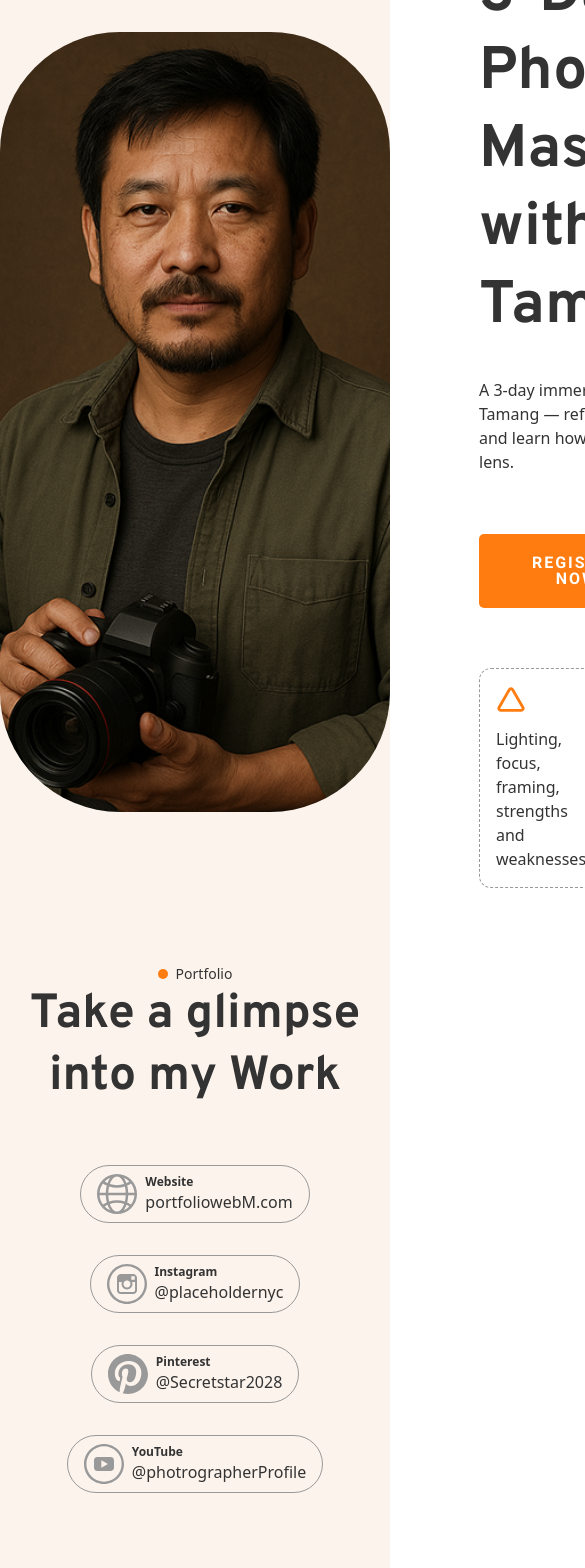
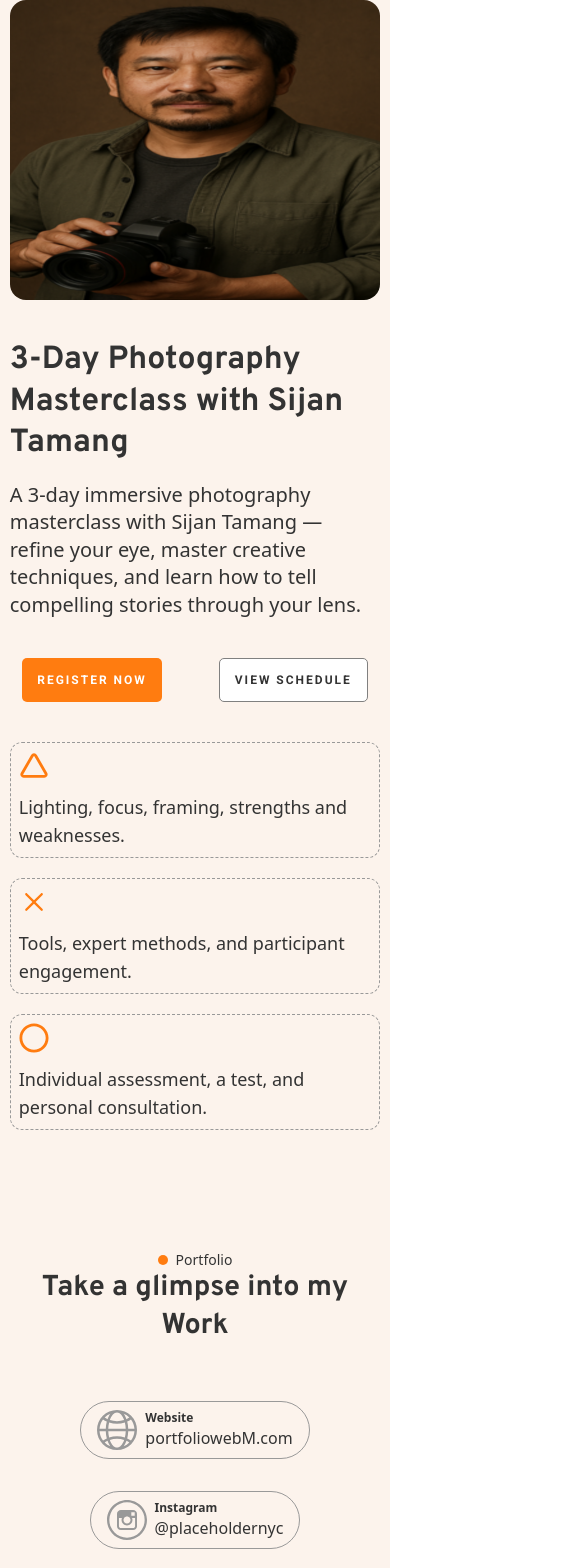
Before and after one commit to Rasic-Pegasus/photography_class, a React (Vite) app: page / in a window 390 px wide. Shown: the top 1568 px of the page, 585 px wide, since content can reach past the window. Built offline with nearby package versions, Linux system fonts and the light colour scheme.

Commit message:
photography-onpage-web-complete

```diff
--- a/src/App.jsx
+++ b/src/App.jsx
@@ -29,8 +29,9 @@ function App() {
 
 
   return (
-    <div className='bg-[var(--allbodybg-color)]'>
-      <div className='max-w-[1400px] mx-auto'>
+    <div className='bg-[var(--allbodybg-color)] '>
+      <div className='max-w-[1400px] mx-auto max-sm:max-w-[95%] max-md:max-w-[95%] max-lg:max-w-[95%] max-xl:max-w-[95%] max-2xl:max-w-[95%]'>
+
 
 
 
@@ -46,8 +47,8 @@ function App() {
 
 
 
-        <div ref={ticketcardRef} className='flex gap-20 items-center justify-between'>
-          <div>
+        <div ref={ticketcardRef} className='flex gap-20 max-lg:gap-10 items-center justify-between max-sm:flex-col max-md:flex-col max-lg:flex-col'>
+          <div  >
             <Booking />
           </div>
 
@@ -61,9 +62,16 @@ function App() {
 
 
         {/* Location Section */}
-        <Location
+        <div>
+            <Location
           Locationhead="Location"
+
         />
+
+
+        </div>
+
+
 
 
         <Carousel />
--- a/src/components/booking.jsx
+++ b/src/components/booking.jsx
@@ -29,7 +29,7 @@ const Booking = () => {
     ];
 
     return (
-        <div className='w-[700px]'>
+        <div className='w-[64%] max-sm:w-[100%] max-md:w-full max-lg:w-[80%] max-xl:w-[100%] max-2xl:w-[80%]'>
 
             {bookSeat.map((book, index) => (
                 <div key={index} className="booking-card">
--- a/src/components/carousel.css
+++ b/src/components/carousel.css
@@ -43,3 +43,33 @@
   background: var(--color-primary);
   color: white;
 }
+
+@media (max-width: 768px) {
+  .custom-swiper-buttons-wrapper{
+    bottom: 5%;
+  }
+
+}
+
+
+@media (max-width: 640px) {
+  .custom-swiper-buttons-wrapper {
+    position: static;
+    transform: none;
+    width: 100%;
+    display: flex;
+    justify-content: center;
+    padding-top: 20px;
+    margin-top: 10px;
+    align-items: center;
+  }
+}
+
+
+@media (max-width: 500px) {
+  .custom-swiper-buttons-wrapper {
+    bottom: 10%;
+
+
+  }
+}
--- a/src/components/footer.jsx
+++ b/src/components/footer.jsx
@@ -4,19 +4,19 @@ import React from 'react'
 const Footer = ({ day, date, location, organiser, phone, mail }) => {
 
   return (
-    <div className='flex justify-between border-t-2 border-t-[#989595] py-15'>
+    <div className='w-full flex justify-between border-t-2 border-t-[#989595] py-15 max-sm:flex-wrap gap-6'>
 
-      <div className='w-[346px]'>
+      <div className='w-[25%] max-sm:w-[50%]'>
         <p className='text-xl font-bold'>{day}</p>
       </div>
 
-      <div className='flex flex-col gap-2.5'>
+      <div className='flex flex-col gap-2.5 max-sm:w-[40%]'>
         <p className='font-bold'>{date}</p>
         <p>{location}</p>
       </div>
 
 
-      <div className='flex flex-col gap-2.5'>
+      <div className='flex flex-col gap-2.5 w-[17] max-sm:w-[50%]'>
         <p>{organiser}</p>
         <p>{phone}</p>
         <p>{mail}</p>
--- a/src/components/form.jsx
+++ b/src/components/form.jsx
@@ -67,14 +67,14 @@ const Form = ({ title, formRef, ticketcardRef }) => { // Receive formRef as prop
   // };
 
   return (
-    <div ref={formRef} className="mt-[100px] mb-[100px]"> {/* Attach ref here and fix the className */}
+    <div ref={formRef} className="mt-[100px] mb-[100px] "> {/* Attach ref here and fix the className */}
 
       {/* <h2 className="mb-6">{title}</h2> */}
-      <div className="flex items-center justify-between gap-20">
-        <div className="w-[700px]">
-          <form onSubmit={handleSubmit} className="">
+      <div className="flex items-center justify-between gap-20 max-sm:flex-col max-md:flex-col max-lg:flex-col">
+        <div className="w-[60%] max-sm:w-full max-md:w-[80%] max-lg:w-[90%]">
+          <form onSubmit={handleSubmit}>
             <h2 className="mb-6">{title}</h2>
-            <div className="grid grid-cols-2 gap-4">
+            <div className="grid grid-cols-2 gap-4 ">
               <input
                 type="text"
                 name="firstName"
@@ -146,7 +146,9 @@ const Form = ({ title, formRef, ticketcardRef }) => { // Receive formRef as prop
         </div>
 
         <div>
-          <img className="w-[600px] h-[500px] object-cover rounded-xs" src={formimage} alt="" />
+          <img className="w-[600px] h-[500px] object-cover rounded-xs max-sm:object-none max-sm:hidden max-lg:w-full" src={formimage} alt="booking form image..."
+
+          />
         </div>
       </div>
     </div>
--- a/src/components/landingpage.jsx
+++ b/src/components/landingpage.jsx
@@ -1,12 +1,14 @@
 // import { useRef } from "react";
 import landingphoto from "../assets/images/landingImage.png";
+import landingphotomobile from "../assets/images/mobilelandin.png";
+
 
 import { FaRegCircle } from "react-icons/fa";
 import { PiTriangleBold } from "react-icons/pi";
 import { RxCross2 } from "react-icons/rx";
 
 
-const LandingPage = ({ formRef, scheduleRef}) => { // Receive formRef as prop
+const LandingPage = ({ formRef, scheduleRef }) => { // Receive formRef as prop
 
   const scrollToForm = () => {
     formRef.current?.scrollIntoView({
@@ -16,7 +18,7 @@ const LandingPage = ({ formRef, scheduleRef}) => { // Receive formRef as prop
 
   };
 
-    const scheduleToList = () => {
+  const scheduleToList = () => {
     scheduleRef.current?.scrollIntoView({
       behavior: 'smooth',
       block: 'start'
@@ -29,6 +31,7 @@ const LandingPage = ({ formRef, scheduleRef}) => { // Receive formRef as prop
   const landingDetail = [
     {
       photo: landingphoto,
+      photo2: landingphotomobile,
       title: "3-Day Photography Masterclass with Sijan Tamang",
       description:
         "A 3-day immersive photography masterclass with Sijan Tamang — refine your eye, master creative techniques, and learn how to tell compelling stories through your lens.",
@@ -41,17 +44,17 @@ const LandingPage = ({ formRef, scheduleRef}) => { // Receive formRef as prop
       smallCards: [
         {
           scard: "1",
-          photoIcon: <PiTriangleBold size={"30px"}/>,
+          photoIcon: <PiTriangleBold size={"30px"} />,
           cardTitle: "Lighting, focus, framing, strengths and weaknesses.",
         },
         {
           scard: "2",
-          photoIcon: <RxCross2   size={"30px"}/>,
+          photoIcon: <RxCross2 size={"30px"} />,
           cardTitle: "Tools, expert methods, and participant engagement.",
         },
         {
           scard: "3",
-          photoIcon: <FaRegCircle size={"30px"}/>,
+          photoIcon: <FaRegCircle size={"30px"} />,
           cardTitle: "Individual assessment, a test, and personal consultation.",
         },
       ],
@@ -71,22 +74,30 @@ const LandingPage = ({ formRef, scheduleRef}) => { // Receive formRef as prop
 
         {landingDetail.map((landing, index) => (
 
-          <div className="flex items-center gap-[89px] h-screen" key={index}>
-
-            <img className="rounded-[120px] w-[553px] h-[780px] object-cover " src={landing.photo} alt={landing.title} />
-
-            <div className="w-[546px]">
+          <div className="flex items-center gap-[89px] max-xl:gap-10 h-screen max-sm:h-fit max-md:h-fit max-lg:h-fit max-sm:flex-col max-md:flex-col max-lg:flex-col max-sm:gap-[40px]" key={index}>
 
 
 
 
-              <h1>{landing.title}</h1>
-              <p className="leading-6 font-normal">{landing.description}</p>
+            <img className="rounded-[120px] w-[553px] h-[780px] object-cover max-sm:hidden sm:block" src={landing.photo} alt={landing.title} />
 
 
-              <div className="flex mt-15 mb-15 gap-8">
+            <img className="max-sm:object-cover max-sm:rounded-2xl max-sm:w-full max-sm:h-[300px] max-sm:block sm:hidden " src={landing.photo2} alt={landing.title} />
 
-                <button onClick={scrollToForm} className="btn_main">{landing.btnPRM}</button>
+
+
+            <div className="w-[546px] max-sm:w-[100%] max-md:w-[100%] max-lg:w-[100%]">
+
+
+
+              <h1 className="max-sm:text-2xl max-md:text-3xl">{landing.title}</h1>
+              <p className="leading-6 font-normal max-sm:text-xl/snug max-md:text-xl">{landing.description}</p>
+
+
+              <div className="flex my-15 gap-8 max-sm:my-10 max-sm:justify-around max-[500px]:justify-between max-[500px]:my-0">
+
+
+                <button onClick={scrollToForm} className="btn_main max-sm:text-sm max-sm:p-1 max-[500px]:p-0.5">{landing.btnPRM}</button>
 
                 <button onClick={scheduleToList} className="btn_secondary">{landing.btnSCY}</button>
 
@@ -96,14 +107,14 @@ const LandingPage = ({ formRef, scheduleRef}) => { // Receive formRef as prop
 
 
               {/* Small Cards */}
-              <div className="flex gap-5">
+              <div className="flex gap-5 max-[500px]:flex-wrap">
                 {landing.smallCards.map((card) => (
                   <div
                     key={card.scard}
-                    className="flex flex-col border-1 border-[var(--color-secondary)] border-dashed rounded-xl p-4"
+                    className="flex flex-col border-1 border-[var(--color-secondary)] border-dashed rounded-xl p-4 max-sm:p-2"
                   >
-                    <span className="text-[var(--color-primary)]  mb-3">{card.photoIcon}</span>
-                    <p className="font-normal">{card.cardTitle}</p>
+                    <span className="text-[var(--color-primary)] mb-3">{card.photoIcon}</span>
+                    <p className="font-normal max-sm:text-lg">{card.cardTitle}</p>
                   </div>
                 ))}
               </div>
--- a/src/index.css
+++ b/src/index.css
@@ -51,7 +51,6 @@ em {
 } */
 
 
-@import "tailwindcss";
 
 
 /*=====================================
@@ -66,14 +65,11 @@ em {
   --color-white: #ffffff;
   --allbodybg-color: #FCF3EC;
   --color-bglocation: #fee5d0;
-
   /* --bg-primary: #322d2d; */
   /* --bg-secondary: #ee9b9b;   */
 
-
   /* Overpass is the primary font-family */
   --font-primary: "Overpass", sans-serif;
-
 
   /* Roboto is the secondary font-family */
   --font-secondary: "Roboto", sans-serif;
@@ -129,13 +125,46 @@ body h3 {
   font-size: 1rem;
 }
 
+ @media(max-width:1280px) {
 
-body li, body button {
-  /* font-size: 1rem;
-    line-height: 1.5;
-    font-family: var(--font-secondary);
-    font-weight: 400; */
+body h1 {
+  font-size: 3rem;
+  margin-bottom: 1rem;
 }
+body h2 {
+  font-size: 2.8rem;
+}
+
+}
+
+ @media(max-width:768px) {
+
+body h1 {
+  font-size: 3rem;
+  margin-bottom: 1rem;
+}
+body h2 {
+  font-size: 2.8rem;
+}
+
+}
+
+
+@media(max-width:640px) {
+
+body h1 {
+  font-size: 2rem;
+  margin-bottom: 1rem;
+}
+body h2 {
+  font-size: 1.8rem;
+}
+
+}
+
+
+
+
 
 body em {
   font-weight: 700;
@@ -155,6 +184,7 @@ img {
 }
 
 
+
 .btn_main,
 .btn_secondary {
   padding: 20px 30px;
@@ -169,7 +199,6 @@ img {
   cursor: pointer;
   transition: all 0.2s ease-in-out;
   line-height: 1;
-
 }
 
 
@@ -180,11 +209,35 @@ img {
 }
 
 
+
 .btn_main:hover,
 .btn_secondary:hover {
   opacity: 0.8;
   transition: all 0.2s ease-in-out;
 }
+
+@media(max-width:1280px) {
+.btn_main, .btn_secondary {
+  padding: 20px 20px;
+  font-size: 12px
+}
+
+
+}
+
+
+
+@media(max-width:500px) {
+.btn_main, .btn_secondary {
+  padding: 15px 15px;
+  font-size: 12px
+}
+
+
+}
+
+
+
 
 
 
@@ -194,3 +247,7 @@ img {
     width: 1400px;
     margin: 0 auto;
   } */
+
+
+
+@import "tailwindcss";
```
Also changed, not shown: src/components/Schedule.jsx (+15 -14 lines), src/components/bookcard.jsx (+5 -4 lines), src/components/carousel.jsx (+17 -7 lines), src/components/location.jsx (+5 -5 lines), src/App.css (line endings or trailing spaces), src/assets/images/mobilelandin.png (added).
